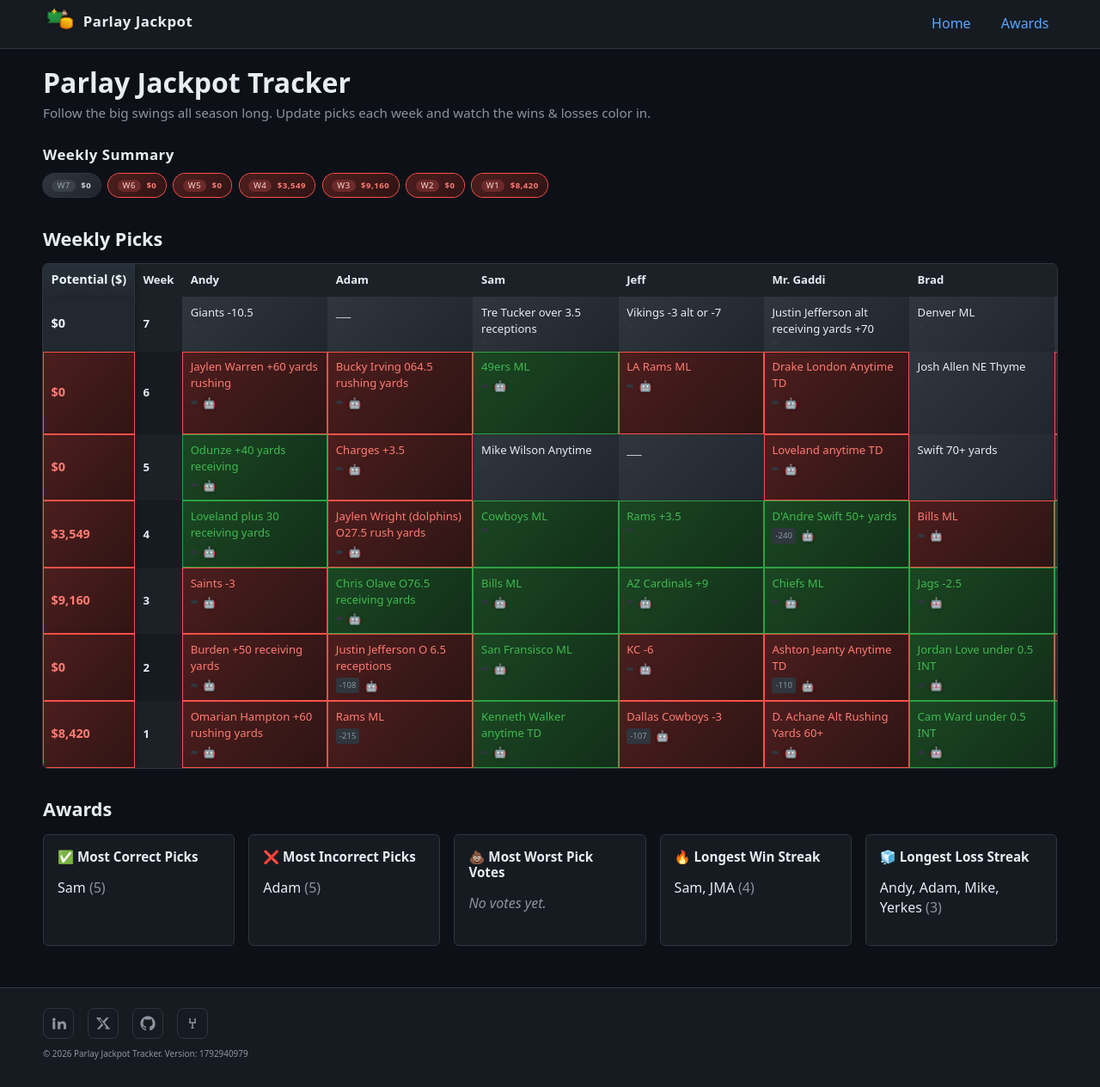
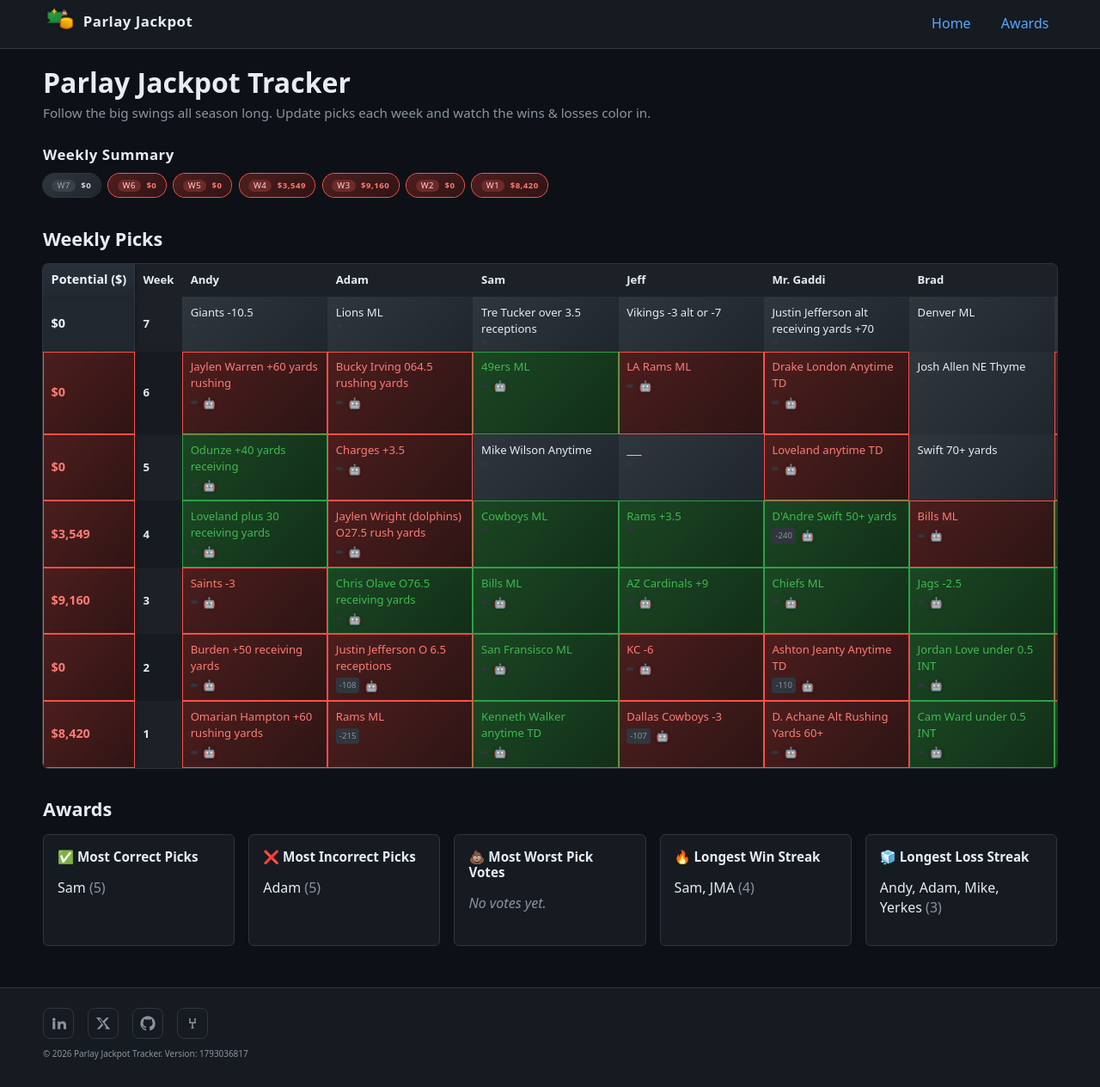
Before and after one commit to jeffmiller00/parlay_jackpot, a Jekyll site: the page built from index.markdown, in a window 1280 px wide. Shown: the whole page at 86% size. Built offline with Jekyll 4.4.1, drawn with Linux system fonts in a browser that asks for light colours.

Commit message:
Import picks from the sheet

```diff
--- a/_data/weeks.yml
+++ b/_data/weeks.yml
@@ -1,6 +1,6 @@
 ---
 season: 2026
-version: 1792940979
+version: 1793036817
 weeks:
 - week: 7
   total_potential: 0
@@ -12,7 +12,7 @@ weeks:
       worst: false
       odds: ''
     adam:
-      pick: ___
+      pick: Lions ML
       status: pending
       worst: false
       odds: ''
@@ -47,12 +47,12 @@ weeks:
       worst: false
       odds: ''
     mike:
-      pick: ___
+      pick: Matthew Golden O73 rec yards
       status: pending
       worst: false
       odds: ''
     daniel:
-      pick: ___
+      pick: Tutu Atwell o8.5 rec yards
       status: pending
       worst: false
       odds: ''
```
